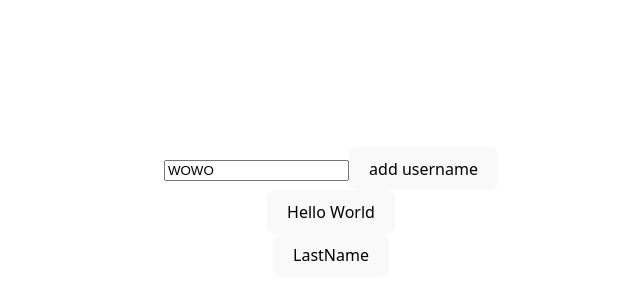
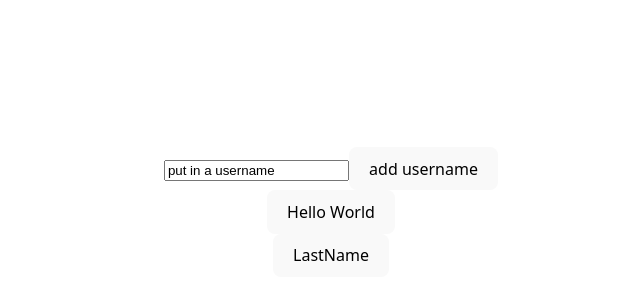
Before and after one commit to 0tanh/Tiny-Pipeline-Project, a React (Vite) app in the folder tiny_react_pipeline/: page / in a window 1280 px wide. Shown: the part 188-488 px from the top of the page, without its empty margins (309-949 px from the left). Built offline with nearby package versions, Linux system fonts and the light colour scheme.

Commit message:
furzing with front end

```diff
--- a/tiny_react_pipeline/src/App.jsx
+++ b/tiny_react_pipeline/src/App.jsx
@@ -7,12 +7,11 @@ import OtherAPICall from './own_components/OtherAPICall'
 
 
 function App() {
-  const [count, setCount] = useState(0)
 
   return (
     <>
     <div>
-      <NameAdder />
+      <NameAdder prod={true}/>
     </div>
 
     <div>
--- a/tiny_react_pipeline/src/own_components/NameAdder.jsx
+++ b/tiny_react_pipeline/src/own_components/NameAdder.jsx
@@ -1,22 +1,20 @@
 import { useState, useEffect } from "react"
 import axios from "axios";
 
-export default function NameAdder(){
+export default function NameAdder({prod}){
     const validUserName = '\\w{5,10}';
 
-    const [name, setName] = useState('WOWO');
-
-    const handleChange=()=> {setName(name)}
+    const [name, setName] = useState('put in a username');
 
     const handleSubmit= async (event) => {
         event.preventDefault();
         const data = {
             "name": name
         }
-
+        const host_url = prod?"https://tiny-pipeline-project.onrender.com":"127.0.0.1"
         try {
             console.log(data);
-            const response = await axios.post("http://127.0.0.1:8000/new_name",data)
+            const response = await axios.post(`${host_url}/new_name`,data)
             alert(response.data)
 
         } catch (error) {
```
